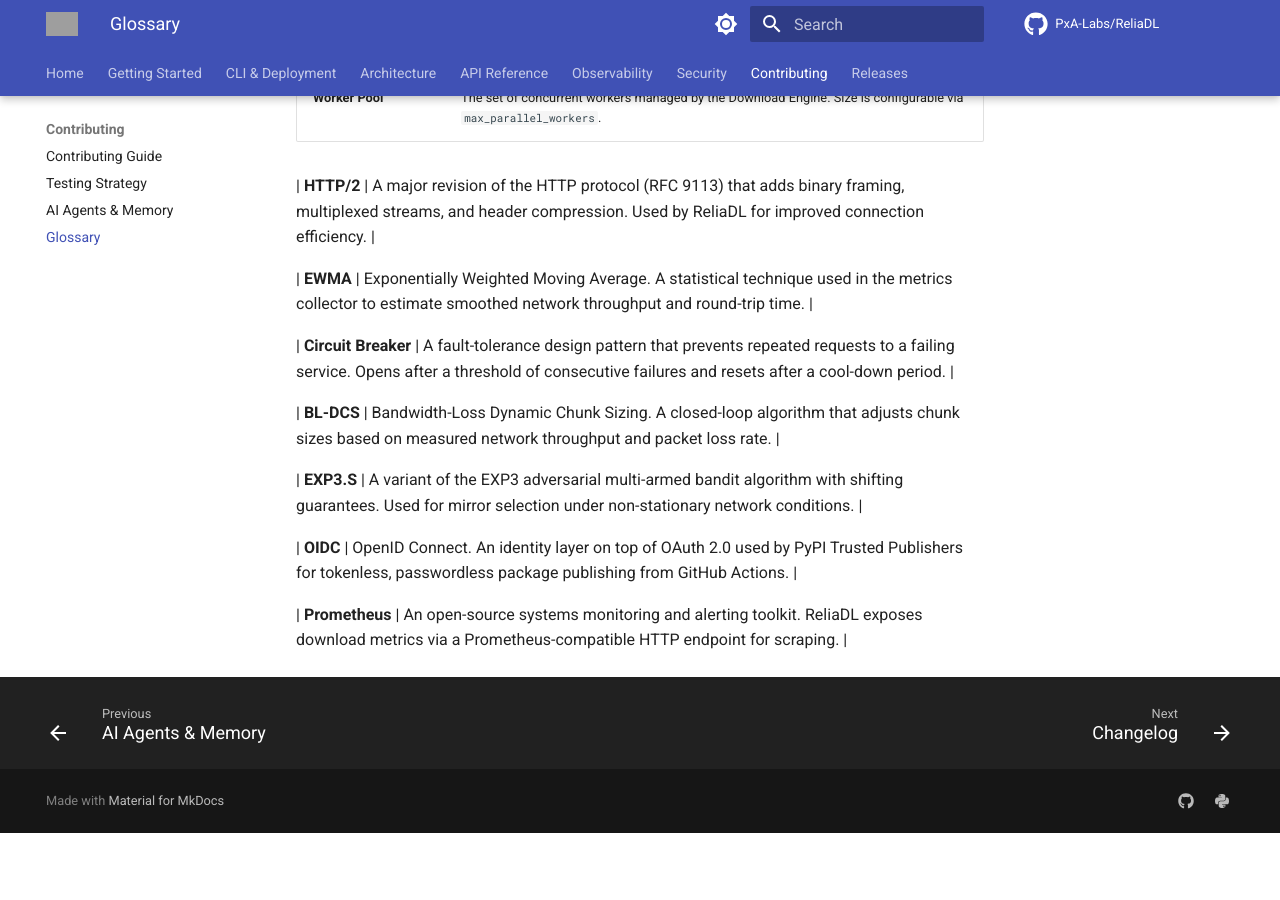
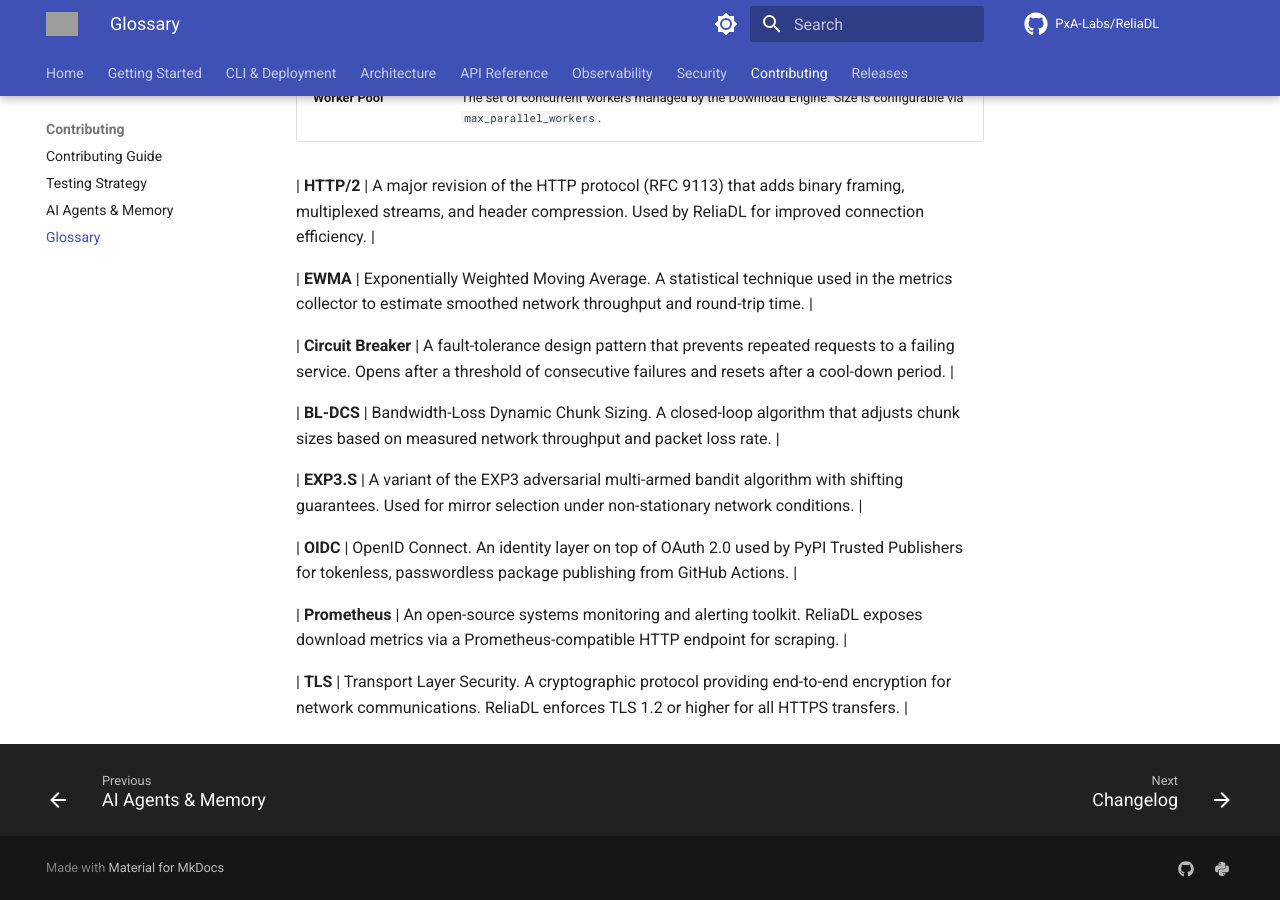
Before and after one commit to PxA-Labs/ReliaDL, an MkDocs documentation site: the page built from docs/GLOSSARY.md, in a window 1280 px wide and 900 px high, scrolled down 4043 px. Built offline with MkDocs 1.6.1 and Material for MkDocs 9.7.7, drawn with Linux system fonts in a browser that asks for light colours; comment, search, counter and statistics services are not loaded; the version menu is left out; before the commit the page ends 4876 px from its top, so only the background shows below that; grey boxes are pictures that could not be loaded.

Commit message:
docs: add TLS protocol definition to glossary

```diff
--- a/docs/GLOSSARY.md
+++ b/docs/GLOSSARY.md
@@ -77,3 +77,5 @@
 | **OIDC** | OpenID Connect. An identity layer on top of OAuth 2.0 used by PyPI Trusted Publishers for tokenless, passwordless package publishing from GitHub Actions. |
 
 | **Prometheus** | An open-source systems monitoring and alerting toolkit. ReliaDL exposes download metrics via a Prometheus-compatible HTTP endpoint for scraping. |
+
+| **TLS** | Transport Layer Security. A cryptographic protocol providing end-to-end encryption for network communications. ReliaDL enforces TLS 1.2 or higher for all HTTPS transfers. |
```
